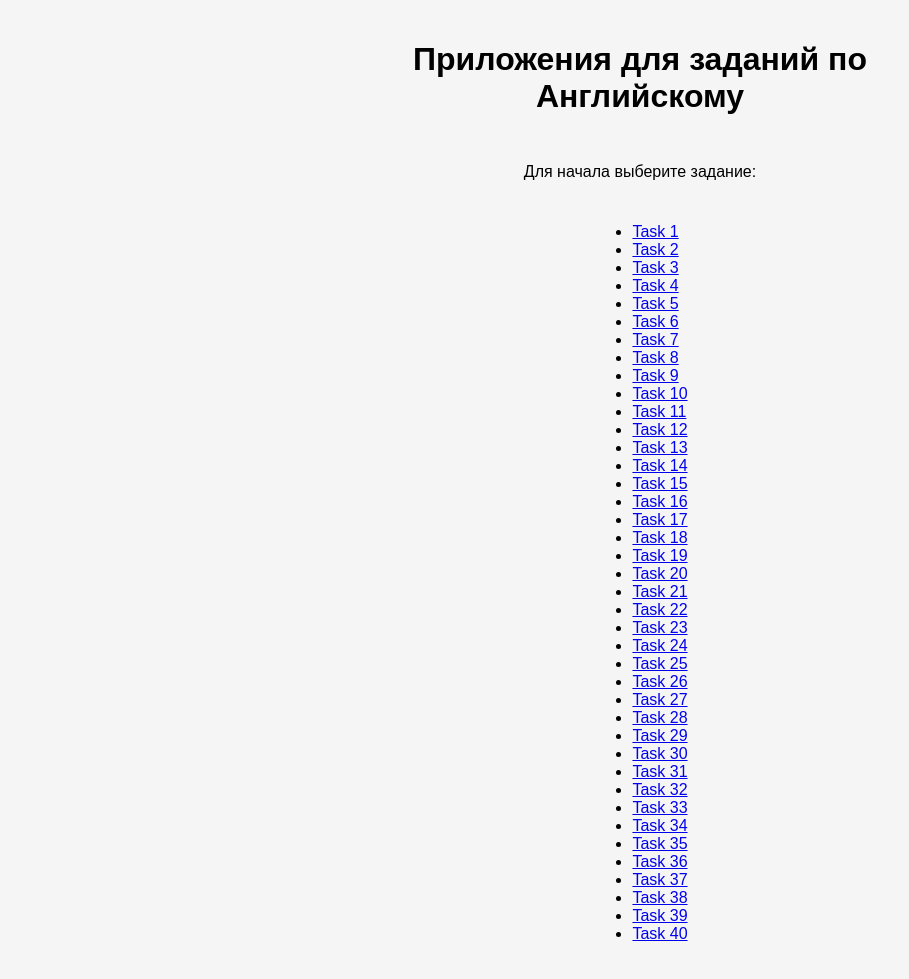
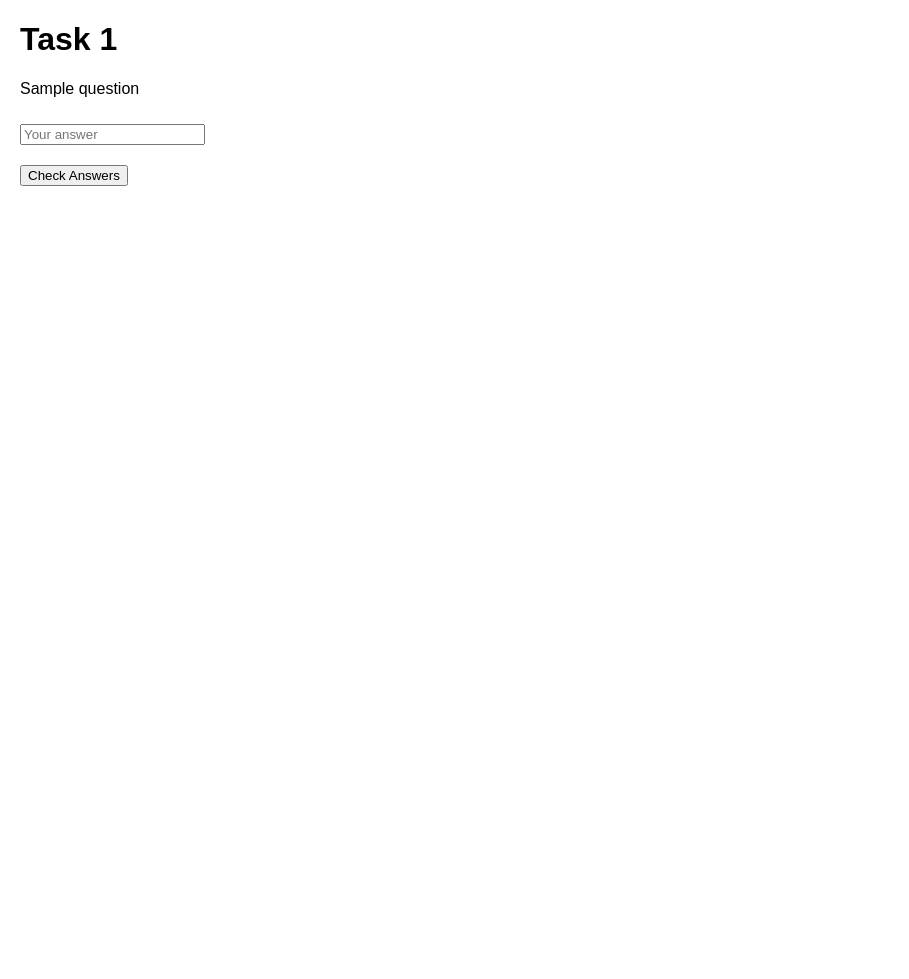
Before and after one commit to Andrey-Zobnin/appForEducationegeEnglish, a Flask app: template templates/index.html in a window 1280 px wide. Shown: the whole page, without its empty margins (0-909 px from the left). After the commit the page ends 186 px from the top, so only its background shows below. Run offline with Flask 3, Linux system fonts and the light colour scheme; the template is opened without the code that fills it: most values are stand-ins (such as "Sample title", 1, 10 or a date in 2020).

Commit message:
update index. html to python code like for task in task

```diff
--- a/templates/index.html
+++ b/templates/index.html
@@ -3,19 +3,36 @@
 <head>
     <meta charset="UTF-8">
     <meta name="viewport" content="width=device-width, initial-scale=1.0">
-    <title>Задания ОГЭ-ЕГЭ по английскому</title>
-    <link rel="stylesheet" href="{{ url_for('static', filename='styles.css') }}">
-    <script src="{{ url_for('static', filename='main.js') }}" defer></script>
+    <title> {{ task_id }}</title>
+    <link rel="stylesheet" href="https://cdnjs.cloudflare.com/ajax/libs/font-awesome/5.15.4/css/all.min.css">
+    <style>
+        body {
+            font-family: Arial, sans-serif;
+            margin: 20px;
+        }
+        .question {
+            margin-bottom: 20px;
+        }
+        .answer {
+            margin-top: 10px;
+        }
+    </style>
 </head>
 <body>
-    <div class="container">
-        <h1>Приложения для заданий по Английскому</h1>
-        <p>Для начала выберите задание:</p>
-        <ul>
-            {% for i in range(1, 41) %}
-                <li><a href="/task/{{ i }}">Task {{ i }}</a></li>
-            {% endfor %}
-        </ul>
-    </div>
+    <h1>Task {{ task_id }}</h1>
+    <div id="taskData" data-answers='{{ answers | tojson }}'></div>
+    <form id="taskForm">
+        {% for question in questions %}
+            <div class="question">
+                <p>{{ question }}</p>
+                <input type="text" class="answer" placeholder="Your answer">
+            </div>
+        {% endfor %}
+        <button type="button" id="checkAnswers">Check Answers</button>
+    </form>
+    <div id="result"></div>
+
+    <script src="https://code.jquery.com/jquery-3.6.0.min.js"></script>
+    <script src="{{ url_for('static', filename='main.js') }}"></script>
 </body>
 </html>
```
